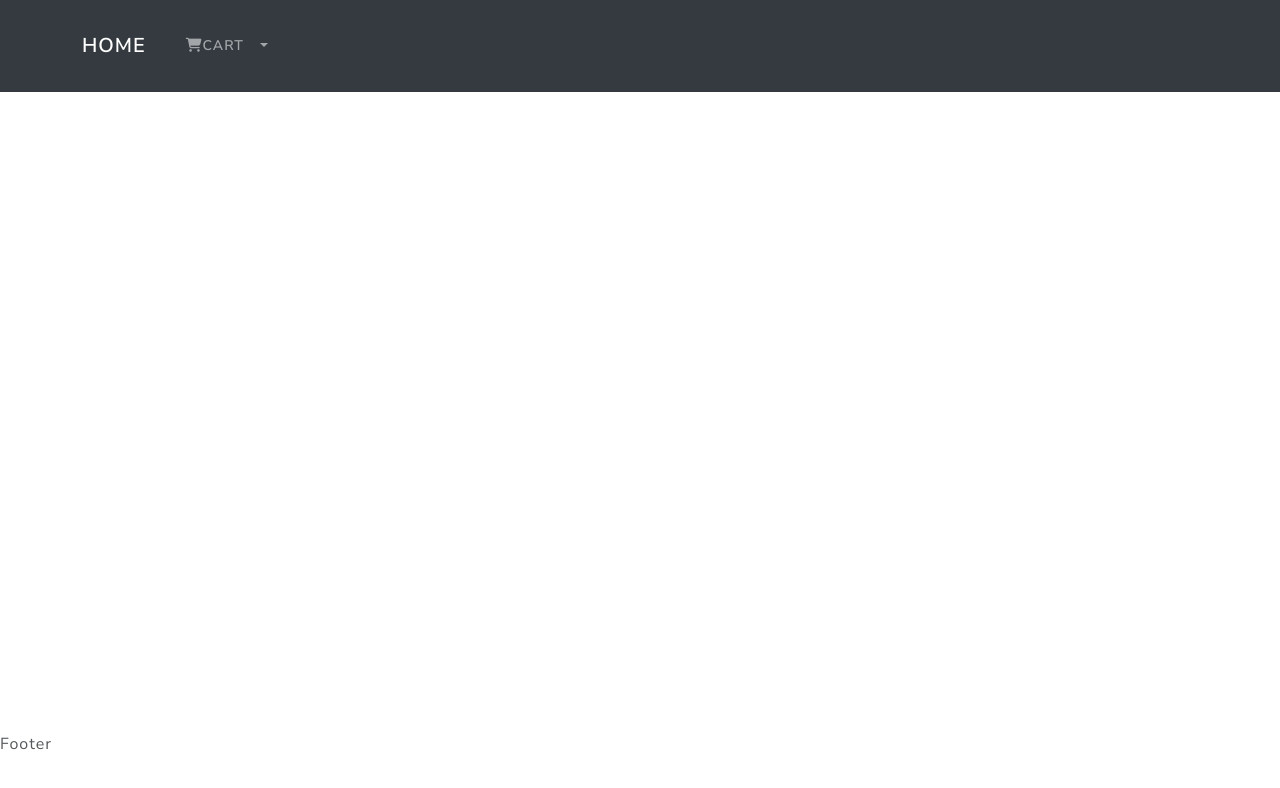
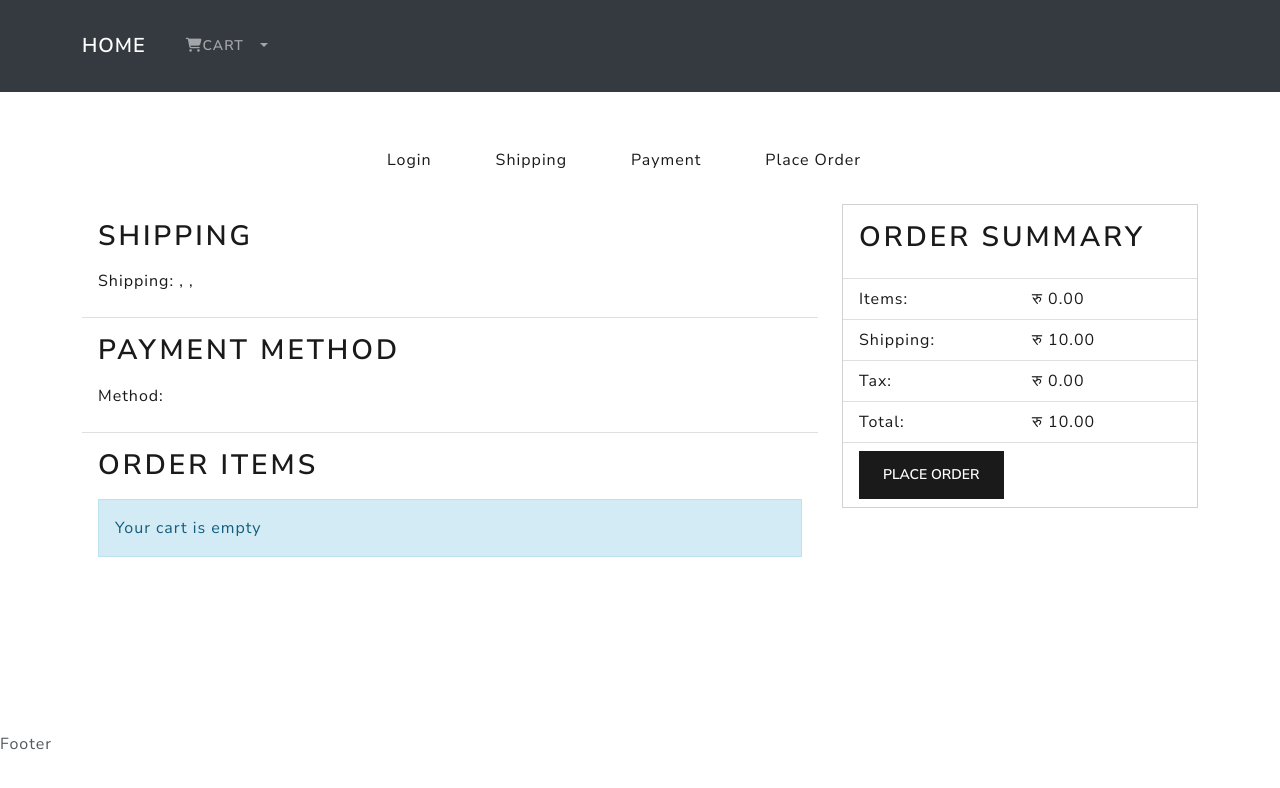
Before and after one commit to yrarjun59/Ecommerce-Django-React-, a React (Vite) app in the folder frontend/: page /placeorder in a window 1280 px wide. Before the commit this address had no page. Shown: the top 788 px of the page. Built offline with nearby package versions, Linux system fonts and the light colour scheme.

Commit message:
PlaceOrder Screen worked

```diff
--- a/frontend/src/App.jsx
+++ b/frontend/src/App.jsx
@@ -12,6 +12,7 @@
 import ProfileScreen from "./screen/ProfileScreen";
 import ShippingScreen from "./screen/ShippingScreen";
 import PaymentScreen from "./screen/PaymentScreen";
+import PlaceOrderScreen from "./screen/PlaceOrderScreen";
 
 
 
@@ -31,6 +32,7 @@
           <Route exact path="/cart/:id?" element={<CartScreen/>}/>
           <Route exact path="/shipping" element={<ShippingScreen/>}/>
           <Route exact path="/payment" element={<PaymentScreen/>}/>
+          <Route exact path="/placeorder" element={<PlaceOrderScreen/>}/>
         </Routes>
       </Container>
     </main>
--- a/frontend/src/screen/PaymentScreen.jsx
+++ b/frontend/src/screen/PaymentScreen.jsx
@@ -3,7 +3,8 @@
 import FormContainer from '../components/FormContainer'
 import { Button, Form, Col } from 'react-bootstrap';
 import { useNavigate } from 'react-router-dom';
-import CheckoutSteps from './CheckoutSteps';
+import CheckoutSteps from '../components/CheckoutSteps';
+
 import LoginScreen from './LoginScreen';
 import { savePaymentMethod } from '../actions/cartActions'
 
--- a/frontend/src/screen/PlaceOrderScreen.jsx
+++ b/frontend/src/screen/PlaceOrderScreen.jsx
@@ -0,0 +1,150 @@
+import React, { useState, useEffect } from "react";
+import { Button, Row, Col, ListGroup, Image, Card } from "react-bootstrap";
+import { Link, useNavigate } from "react-router-dom";
+import { useDispatch, useSelector } from "react-redux";
+import Message from "../components/Message";
+import CheckoutSteps from "../components/CheckoutSteps";
+
+// import { createOrder } from '../actions/orderActions'
+// import { ORDER_CREATE_RESET } from '../constants/orderConstants'
+
+function PlaceOrderScreen() {
+    // const orderCreate = useSelector(state => state.orderCreate)
+    // const { order, error, success } = orderCreate
+
+
+    const cart = useSelector(state => state.cart)
+    const dispatch = useDispatch();
+    const navigate = useNavigate();
+
+    cart.itemsPrice = cart.cartItems.reduce((acc, item) => acc + item.price * item.qty, 0).toFixed(2)
+    cart.shippingPrice = (cart.itemsPrice > 100 ? 0 : 10).toFixed(2)
+    cart.taxPrice = Number((0.082) * cart.itemsPrice).toFixed(2)
+    cart.totalPrice = (Number(cart.itemsPrice) + Number(cart.shippingPrice) + Number(cart.taxPrice)).toFixed(2)
+
+
+    const placeOrder  = (e) =>{
+        e.preventDefault()
+        console.log("placing ..order")
+    }
+
+  return (
+    <div>
+      <CheckoutSteps step1 step2 step3 step4 />
+      <Row>
+        <Col md={8}>
+          <ListGroup variant="flush">
+            <ListGroup.Item>
+              <h2>Shipping</h2>
+
+              <p>
+                <strong>Shipping: </strong>
+                {cart.shippingAddress.address}, {cart.shippingAddress.city}
+                {"  "}
+                {cart.shippingAddress.postalCode},{"  "}
+              </p>
+            </ListGroup.Item>
+
+            <ListGroup.Item>
+              <h2>Payment Method</h2>
+              <p>
+                <strong>Method: </strong>
+                {cart.paymentMethod}
+              </p>
+            </ListGroup.Item>
+
+            <ListGroup.Item>
+              <h2>Order Items</h2>
+              {cart.cartItems.length === 0 ? (
+                <Message variant="info">Your cart is empty</Message>
+              ) : (
+                <ListGroup variant="flush">
+                  {cart.cartItems.map((item, index) => (
+                    <ListGroup.Item key={index}>
+                      <Row>
+                        <Col md={1}>
+                          <Image
+                            src={item.image}
+                            alt={item.name}
+                            fluid
+                            rounded
+                          />
+                        </Col>
+
+                        <Col>
+                          <Link to={`/product/${item.product}`}>
+                            {item.name}
+                          </Link>
+                        </Col>
+
+                        <Col md={4}>
+                          {item.qty} X रु {item.price} = रु{" "}
+                          {(item.qty * item.price).toFixed(2)}
+                        </Col>
+                      </Row>
+                    </ListGroup.Item>
+                  ))}
+                </ListGroup>
+              )}
+            </ListGroup.Item>
+          </ListGroup>
+        </Col>
+
+        <Col md={4}>
+          <Card>
+            <ListGroup variant="flush">
+              <ListGroup.Item>
+                <h2>Order Summary</h2>
+              </ListGroup.Item>
+
+              <ListGroup.Item>
+                <Row>
+                  <Col>Items:</Col>
+                  <Col>रु {cart.itemsPrice}</Col>
+                </Row>
+              </ListGroup.Item>
+
+              <ListGroup.Item>
+                <Row>
+                  <Col>Shipping:</Col>
+                  <Col>रु {cart.shippingPrice}</Col>
+                </Row>
+              </ListGroup.Item>
+
+              <ListGroup.Item>
+                <Row>
+                  <Col>Tax:</Col>
+                  <Col>रु {cart.taxPrice}</Col>
+                </Row>
+              </ListGroup.Item>
+
+              <ListGroup.Item>
+                <Row>
+                  <Col>Total:</Col>
+                  <Col>रु {cart.totalPrice}</Col>
+                </Row>
+              </ListGroup.Item>
+
+              {/* <ListGroup.Item>
+                {error && <Message variant="danger">{error}</Message>}
+              </ListGroup.Item> */}
+
+              <ListGroup.Item>
+                <Button
+                  type="button"
+                  className="btn-block"
+                  disabled={cart.cartItems === 0}
+                  onClick={placeOrder}
+                >
+                  Place Order
+                </Button>
+              </ListGroup.Item>
+            </ListGroup>
+          </Card>
+        </Col>
+      </Row>
+    </div>
+  );
+}
+
+export default PlaceOrderScreen;
--- a/frontend/src/screen/ShippingScreen.jsx
+++ b/frontend/src/screen/ShippingScreen.jsx
@@ -4,7 +4,7 @@
 import { Button, Form } from 'react-bootstrap';
 import { saveShippingAddress } from '../actions/cartActions'
 import { useNavigate } from 'react-router-dom';
-import CheckoutSteps from './CheckoutSteps';
+import CheckoutSteps from '../components/CheckoutSteps';
 import LoginScreen from './LoginScreen';
 
 
```
Also changed, not shown: frontend/src/components/CheckoutSteps.jsx (renamed from frontend/src/screen/CheckoutSteps.jsx).
